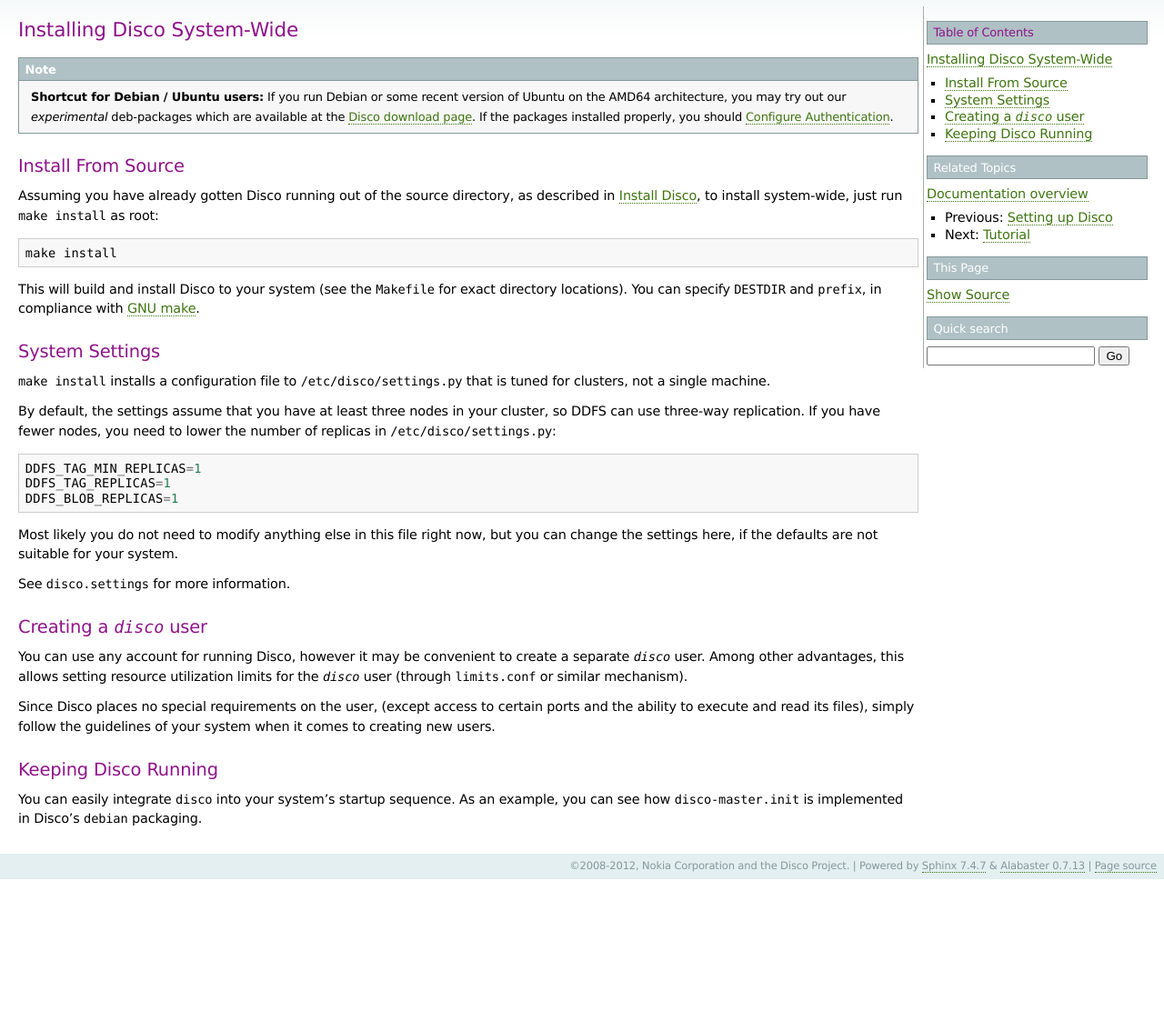
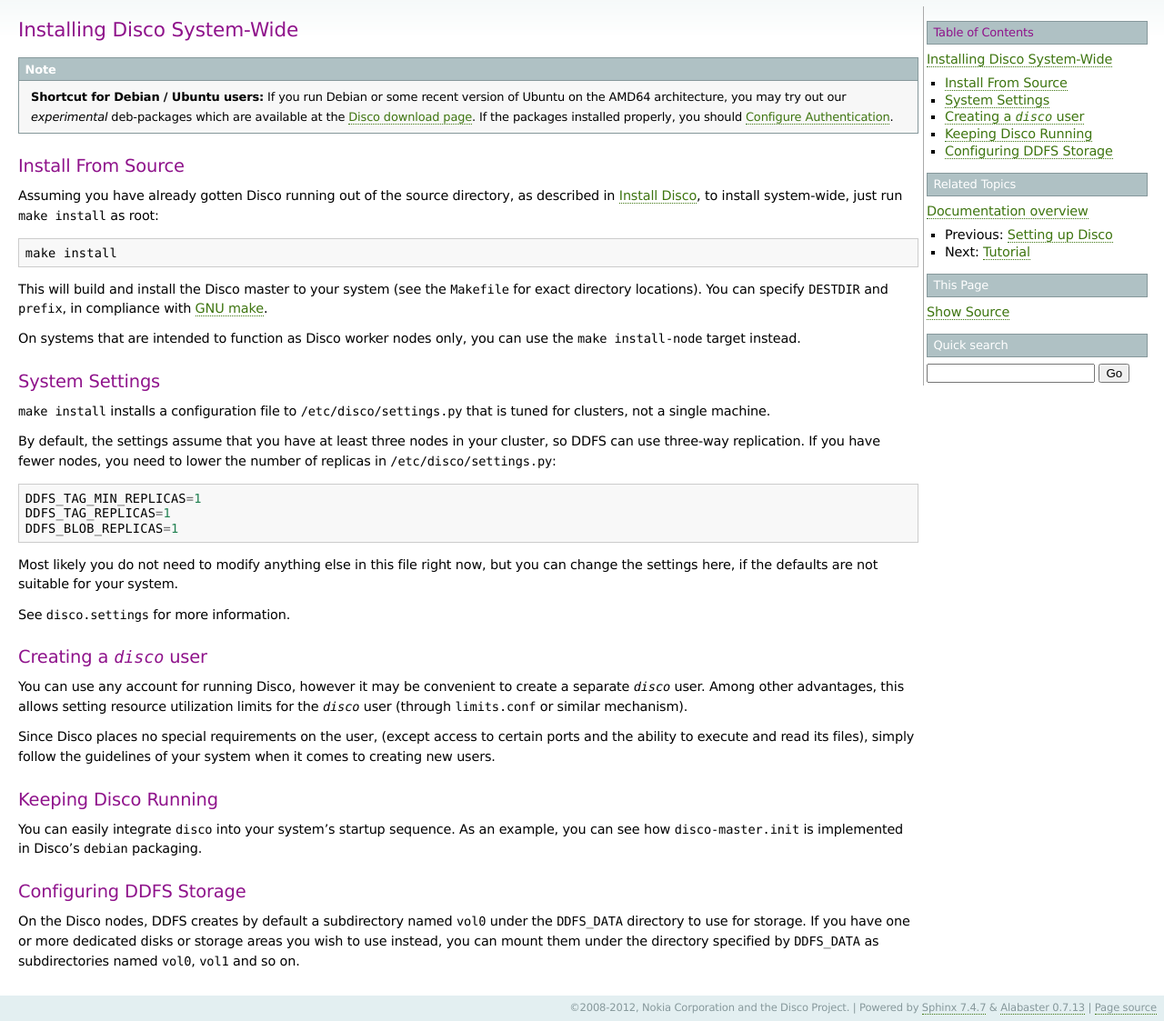
Before and after one commit to discoproject/disco, a Sphinx documentation site: the page built from doc/start/install_sys.rst, in a window 1280 px wide. Shown: the whole page at 91% size. Built offline with Sphinx 7.4.7, drawn with Linux system fonts in a browser that asks for light colours; before the commit the page ends 967 px from its top, so only the background shows below that.

Commit message:
Some doc fixes (for #318)

```diff
--- a/doc/start/download.rst
+++ b/doc/start/download.rst
@@ -13,6 +13,10 @@
 Clone a bleeding edge version from `github`_::
 
         git clone git://github.com/discoproject/disco.git
+
+If compiling from source, you cannot use the zip or tar.gz packages
+generated by github, but must instead get the git repo using the above
+command.
 
 Debian packages
 ---------------
--- a/doc/start/install_sys.rst
+++ b/doc/start/install_sys.rst
@@ -20,10 +20,13 @@
 
         make install
 
-This will build and install Disco to your system
+This will build and install the Disco master to your system
 (see the ``Makefile`` for exact directory locations).
 You can specify ``DESTDIR`` and ``prefix``,
 in compliance with `GNU make <http://www.gnu.org/software/make/manual/make.html>`_.
+
+On systems that are intended to function as Disco worker nodes only,
+you can use the ``make install-node`` target instead.
 
 System Settings
 ===============
@@ -67,3 +70,13 @@
 into your system's startup sequence.
 As an example, you can see how ``disco-master.init``
 is implemented in Disco's ``debian`` packaging.
+
+Configuring DDFS Storage
+========================
+
+On the Disco nodes, DDFS creates by default a subdirectory named
+``vol0`` under the :envvar:`DDFS_DATA` directory to use for storage.
+If you have one or more dedicated disks or storage areas you wish to
+use instead, you can mount them under the directory specified by
+:envvar:`DDFS_DATA` as subdirectories named ``vol0``, ``vol1`` and so
+on.
```
